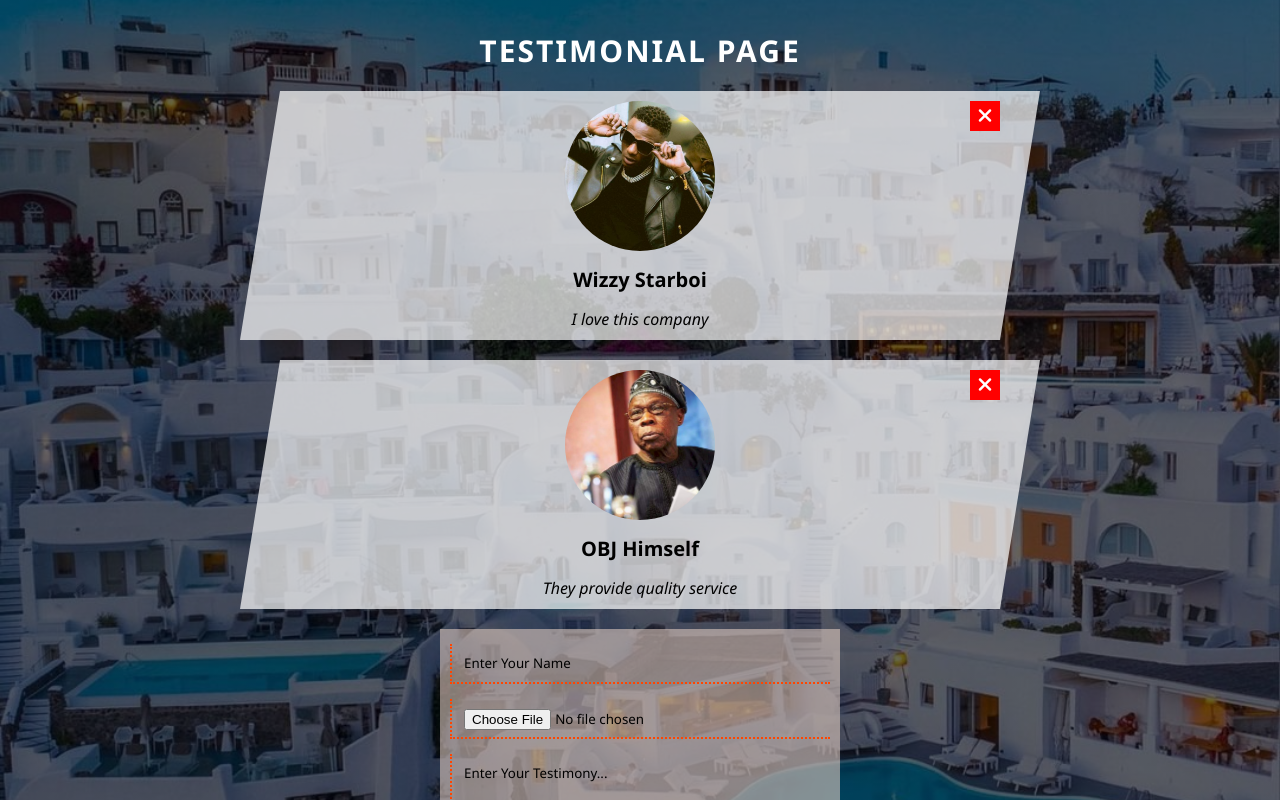
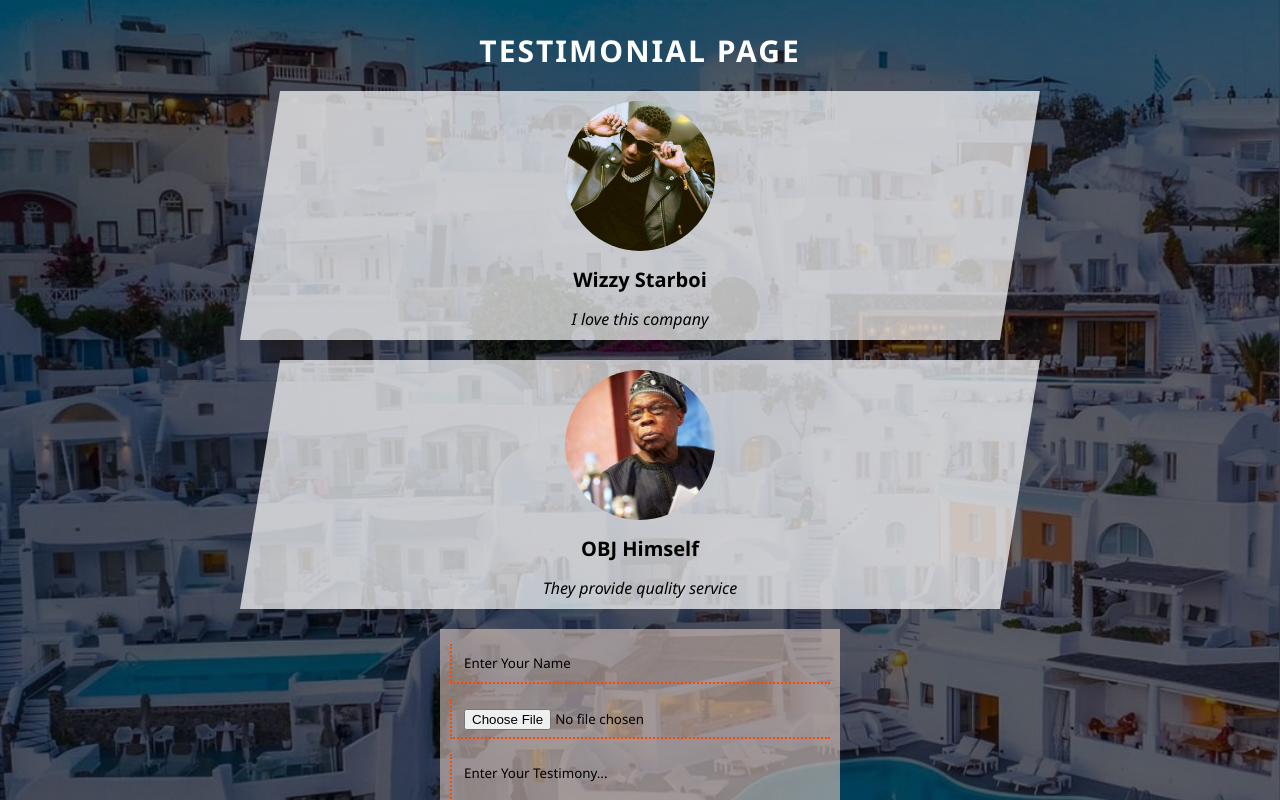
Before and after one commit to ibktommy/TestimonialPage-ReactApp, a React (Create React App) app: page / in a window 1280 px wide. Shown: the top 800 px of the page. Built offline with nearby package versions, Linux system fonts and the light colour scheme.

Commit message:
Adding delete-icon to the card based on the condition that the the card is not one of the 2 cards initially in the data-file so that users cant delete the ni dataitial

```diff
--- a/src/component/Card/UserCard.jsx
+++ b/src/component/Card/UserCard.jsx
@@ -11,7 +11,14 @@ const UserCard = ({ usersData, onHandleDelete }) => {
 						<img className="cards-content-img" src={image} alt={name} />
 						<h2 className="cards-content-name">{name}</h2>
 						<p className="cards-content-testimony">{testimony}</p>
-						<i className="fas fa-times" onClick={() => onHandleDelete(id)}></i>
+
+						{/* Condition to display delete-icon */}
+						{id !== 1 && id !== 2 && (
+							<i
+								className="fas fa-times"
+								onClick={() => onHandleDelete(id)}
+							></i>
+						)}
 					</div>
 				);
 			})}
```
